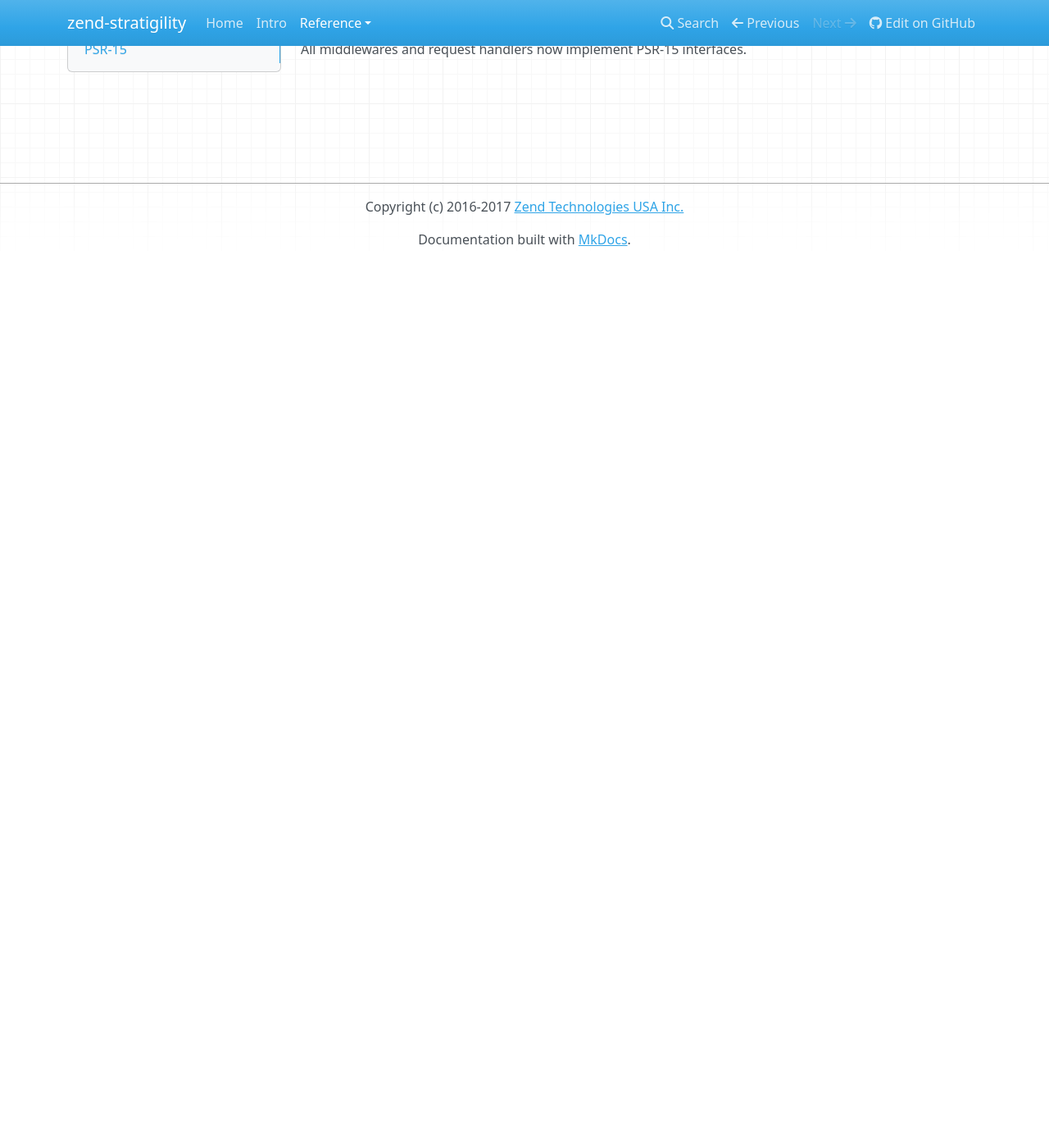
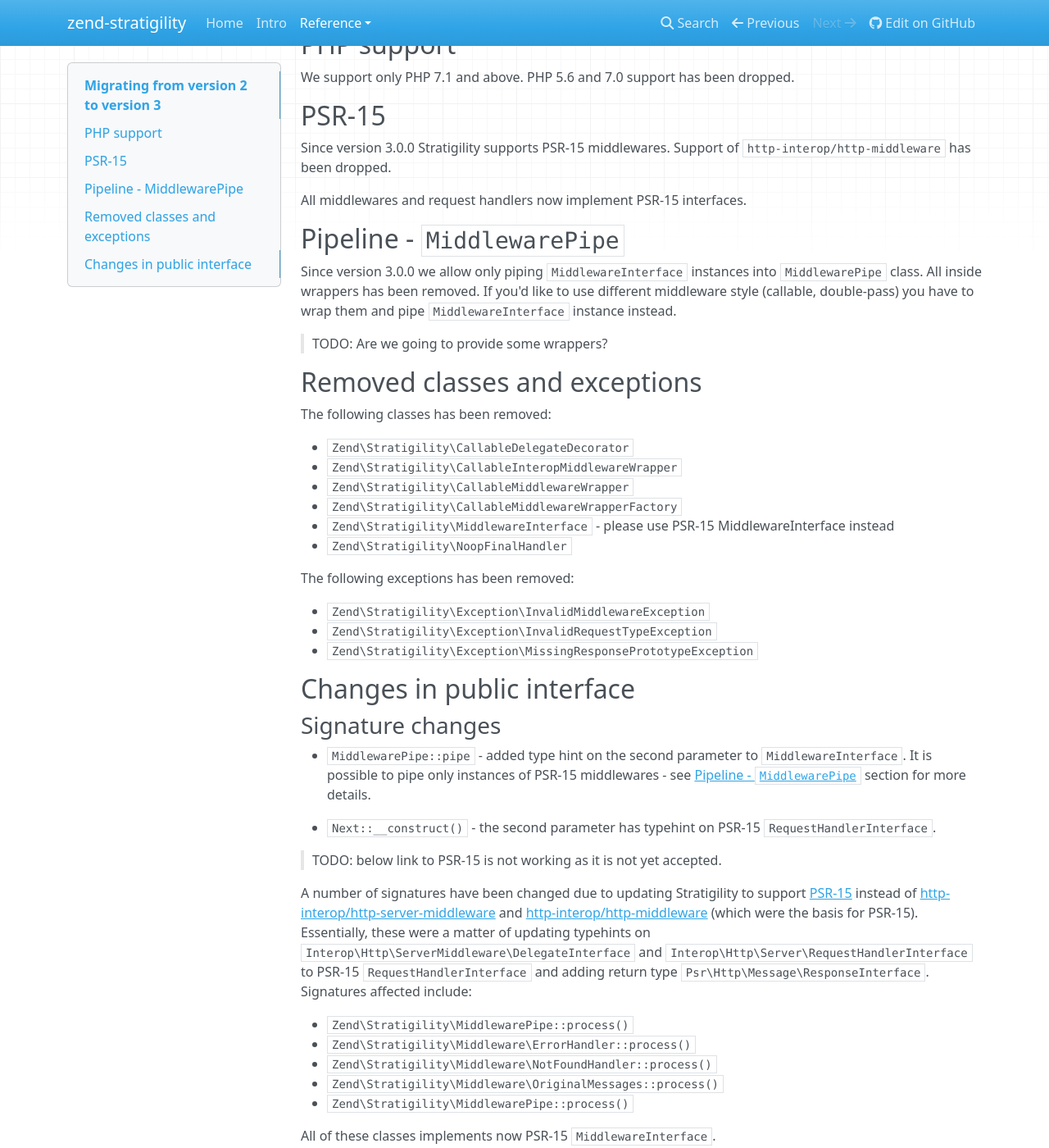
Before and after one commit to zendframework/zend-stratigility, an MkDocs documentation site: the page built from docs/book/migration/to-v3.md, in a window 1280 px wide and 1400 px high, scrolled down 283 px. Shown: the whole window at 82% size. Built offline with MkDocs 1.6.1, drawn with Linux system fonts in a browser that asks for light colours; nearby versions of some CDN libraries; old or Windows-style settings are respelled for this version of MkDocs; before the commit the page ends 900 px from its top, so only the background shows below that; some of the changed text lies outside the part shown.

Commit message:
Updated v3 migration with described all changes

```diff
--- a/docs/book/migration/to-v3.md
+++ b/docs/book/migration/to-v3.md
@@ -1,4 +1,12 @@
 # Migrating from version 2 to version 3
+
+- [PHP support](#php-support)
+- [PSR-15](#psr-15)
+- [Pipeline - `MiddlewarePipe`](#pipeline-middlewarepipe)
+- [Removed classes and exceptions](#removed-classes-and-exceptions)
+- [Changes in public interface](#changes-in-public-interface)
+  - [Signature changes](#signature-changes)
+  - [Removed methods](#removed-methods)
 
 ## PHP support
 
@@ -11,3 +19,90 @@ Since version 3.0.0 Stratigility supports PSR-15 middlewares.
 Support of `http-interop/http-middleware` has been dropped.
 
 All middlewares and request handlers now implement PSR-15 interfaces.
+
+## Pipeline - `MiddlewarePipe`
+
+Since version 3.0.0 we allow only piping `MiddlewareInterface` instances
+into `MiddlewarePipe` class. All inside wrappers has been removed. If
+you'd like to use different middleware style (callable, double-pass)
+you have to wrap them and pipe `MiddlewareInterface` instance instead.
+
+> TODO: Are we going to provide some wrappers?
+
+## Removed classes and exceptions
+
+The following classes has been removed:
+
+- `Zend\Stratigility\CallableDelegateDecorator`
+- `Zend\Stratigility\CallableInteropMiddlewareWrapper`
+- `Zend\Stratigility\CallableMiddlewareWrapper`
+- `Zend\Stratigility\CallableMiddlewareWrapperFactory`
+- `Zend\Stratigility\MiddlewareInterface` - please use PSR-15 MiddlewareInterface instead
+- `Zend\Stratigility\NoopFinalHandler`
+
+The following exceptions has been removed:
+
+- `Zend\Stratigility\Exception\InvalidMiddlewareException`
+- `Zend\Stratigility\Exception\InvalidRequestTypeException`
+- `Zend\Stratigility\Exception\MissingResponsePrototypeException`
+
+## Changes in public interface
+
+### Signature changes
+
+- `MiddlewarePipe::pipe` - added type hint on the second parameter to
+  `MiddlewareInterface`. It is possible to pipe only instances of PSR-15
+  middlewares - see [Pipeline - `MiddlewarePipe`](#pipeline-middlewarepipe)
+  section for more details.
+
+- `Next::__construct()` - the second parameter has typehint on
+  PSR-15 `RequestHandlerInterface`.
+
+> TODO: below link to PSR-15 is not working as it is not yet accepted.
+
+A number of signatures have been changed due to updating Stratigility to
+support [PSR-15](http://www.php-fig.org/psr/psr-15/) instead of
+[http-interop/http-server-middleware](https://github.com/http-interop/http-server-middleware)
+and [http-interop/http-middleware](https://github.com/http-interop/http-middleware)
+(which were the basis for PSR-15). Essentially, these were a matter of
+updating typehints on `Interop\Http\ServerMiddleware\DelegateInterface` and
+`Interop\Http\Server\RequestHandlerInterface` to PSR-15
+`RequestHandlerInterface` and adding return type
+`Psr\Http\Message\ResponseInterface`. Signatures affected include:
+
+- `Zend\Stratigility\MiddlewarePipe::process()`
+- `Zend\Stratigility\Middleware\ErrorHandler::process()`
+- `Zend\Stratigility\Middleware\NotFoundHandler::process()`
+- `Zend\Stratigility\Middleware\OriginalMessages::process()`
+- `Zend\Stratigility\MiddlewarePipe::process()`
+
+All of these classes implements now PSR-15 `MiddlewareInterface`.
+
+### Removed method
+
+- `MiddlewarePipe::__invoke()` - class is no longer invokable.
+  Method `process` should be used instead.
+
+- `MiddlewarePipe::setCallableMiddlewareDecorator()` - as we accept only
+  PSR-15 middlewares in pipeline this method is no longer needed.
+  Other middlewares types should be wrapped before piping.
+
+- `MiddlewarePipe::setResponsePrototype()` - method no longer needed,
+  because we do not support double-pass middlewares anymore.
+
+- `MiddlewarePipe::hasResponsePrototype()` - method no longer needed,
+  because we do not support double-pass middlewares anymore.
+
+- `MiddlewarePipe::raiseThrowables()` - method deprecated since 2.0.0.
+
+- `Middleware\ErrorHandler::__invoke()` - class is no longer invokable.
+  Method `process` should be used instead.
+
+- `Next::__invoke()` - class is no longer invokable. Method `handle`
+  should be used instead.
+
+- `Next::next()` - it was proxy to `handle` method.
+
+- `Next::process()` - please use `handle` method instead.
+
+- `Next::raiseThrowables()` - method deprecated since 2.0.0.
```
